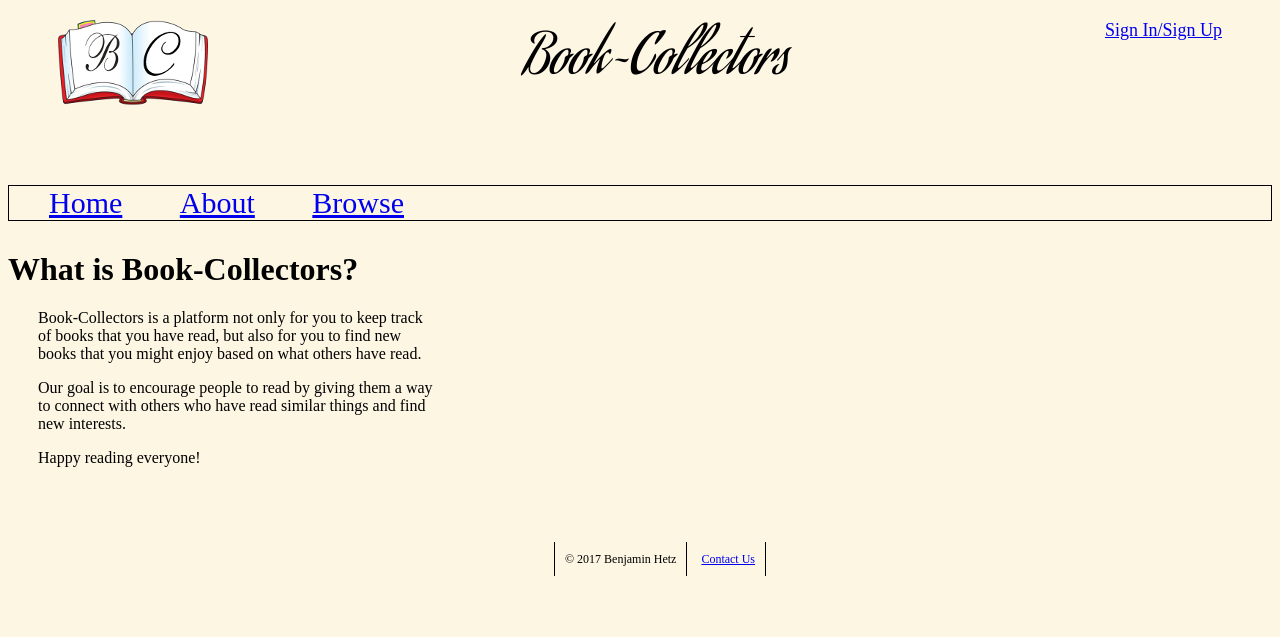
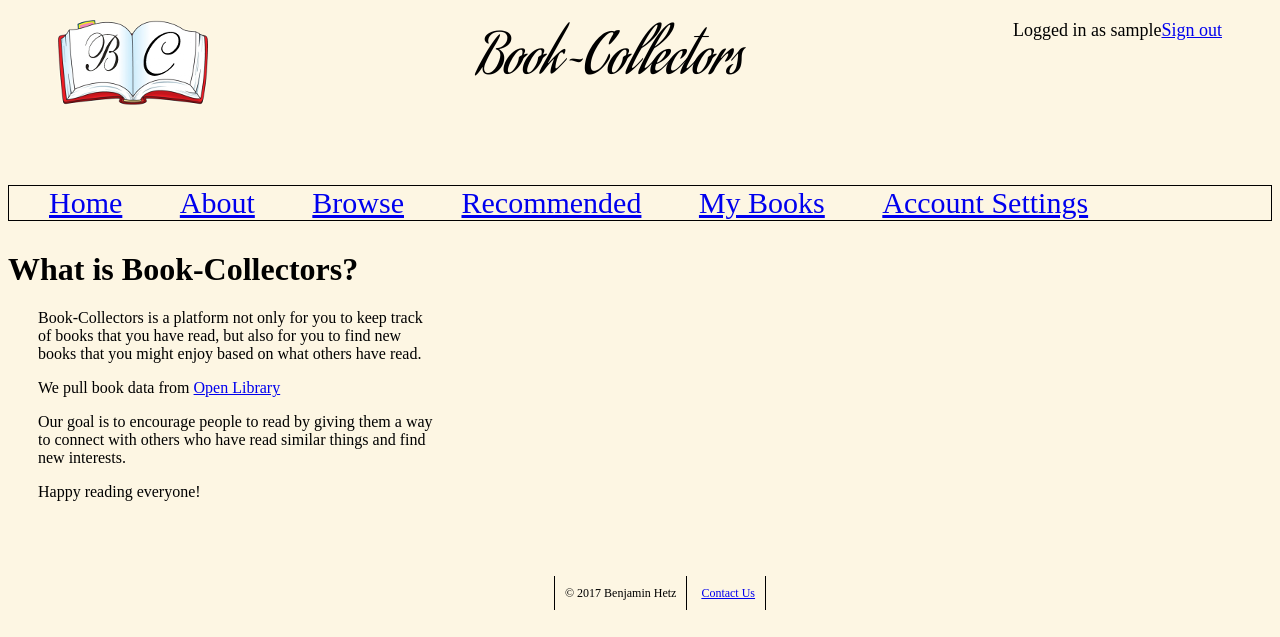
Before and after one commit to BenjaminHetz/cs401, a PHP site: page /about.php in a window 1280 px wide. Shown: the top 637 px of the page. Run offline with PHP 8.4, Linux system fonts and the light colour scheme; the visitor is signed in with stand-in values (Sample User, id 1).

Commit message:
Attempting to access a 'Logged in only' page when not logged in will now redirect back to index page. Also, added indicator on page showing who logged in.

```diff
--- a/about.php
+++ b/about.php
@@ -1,9 +1,11 @@
 <?php
+	session_start();
 	include_once('header.php');
 ?>
 
 <h1>What is Book-Collectors?</h1>
 <p>Book-Collectors is a platform not only for you to keep track of books that you have read, but also for you to find new books that you might enjoy based on what others have read.</p>
+<p>We pull book data from <a href='http://openlibrary.org'>Open Library</a></p>
 <p>Our goal is to encourage people to read by giving them a way to connect with others who have read similar things and find new interests.</p>
 <p>Happy reading everyone!</p>
 
--- a/browse.php
+++ b/browse.php
@@ -1,5 +1,5 @@
 <?php
-session_start();
+	session_start();
 	include_once('header.php');
 ?>
 
--- a/footer.html
+++ b/footer.html
@@ -2,7 +2,7 @@
 		<div id="footer">
 			<ul>
 			<li id=leftmost>&copy 2017 Benjamin Hetz</li>
-			<li><a href="mailto:benhetz@u.boisestate.edu?Subject=Book-Colloectors">Contact Us</a></li>
+			<li><a href="mailto:benhetz@u.boisestate.edu?Subject=Book-Collectors">Contact Us</a></li>
 			</ul>
 		</div>
 
--- a/header.php
+++ b/header.php
@@ -13,7 +13,7 @@
 			<span id="loginSpan">
 	<?php
 	if (isset($_SESSION['username'])) {
-		echo '<a id="signin" href="logout.php">Sign out</a>';
+		echo 'Logged in as ' . $_SESSION['username'] . '<a id="signin" href="logout.php">Sign out</a>';
 	} else {
 		echo '<a id="signin" href="login.php">Sign In/Sign Up</a>';
 	}
--- a/index.php
+++ b/index.php
@@ -1,4 +1,5 @@
 <?php
+session_start();
 include_once('header.php');
 ?>
 <div id="Content">
--- a/login.php
+++ b/login.php
@@ -1,6 +1,6 @@
 <?php
 session_start();
-if (isset($_SESSION['username']) {
+if (isset($_SESSION['username'])) {
 		header('Location: index.php');
 		exit;
 	}
--- a/myBooks.php
+++ b/myBooks.php
@@ -1,4 +1,9 @@
 <?php
+session_start();
+if (!isset($_SESSION['username'])) {
+header('Location: index.php');
+exit;
+}
 	include_once('header.php');
 ?>
 
--- a/recommended.php
+++ b/recommended.php
@@ -1,4 +1,9 @@
 <?php
+session_start();
+if (!isset($_SESSION['username'])) {
+header('Location: index.php');
+exit;
+}
 include_once('header.php');
 ?>
 
--- a/search.php
+++ b/search.php
@@ -1,5 +1,5 @@
 <?php
-if (!isset($_POST['q']) {
+if (!isset($_POST['q'])) {
 		header(Location: $_SERVER['HTTP_REFERER']);
 		exit;
 	}
```
